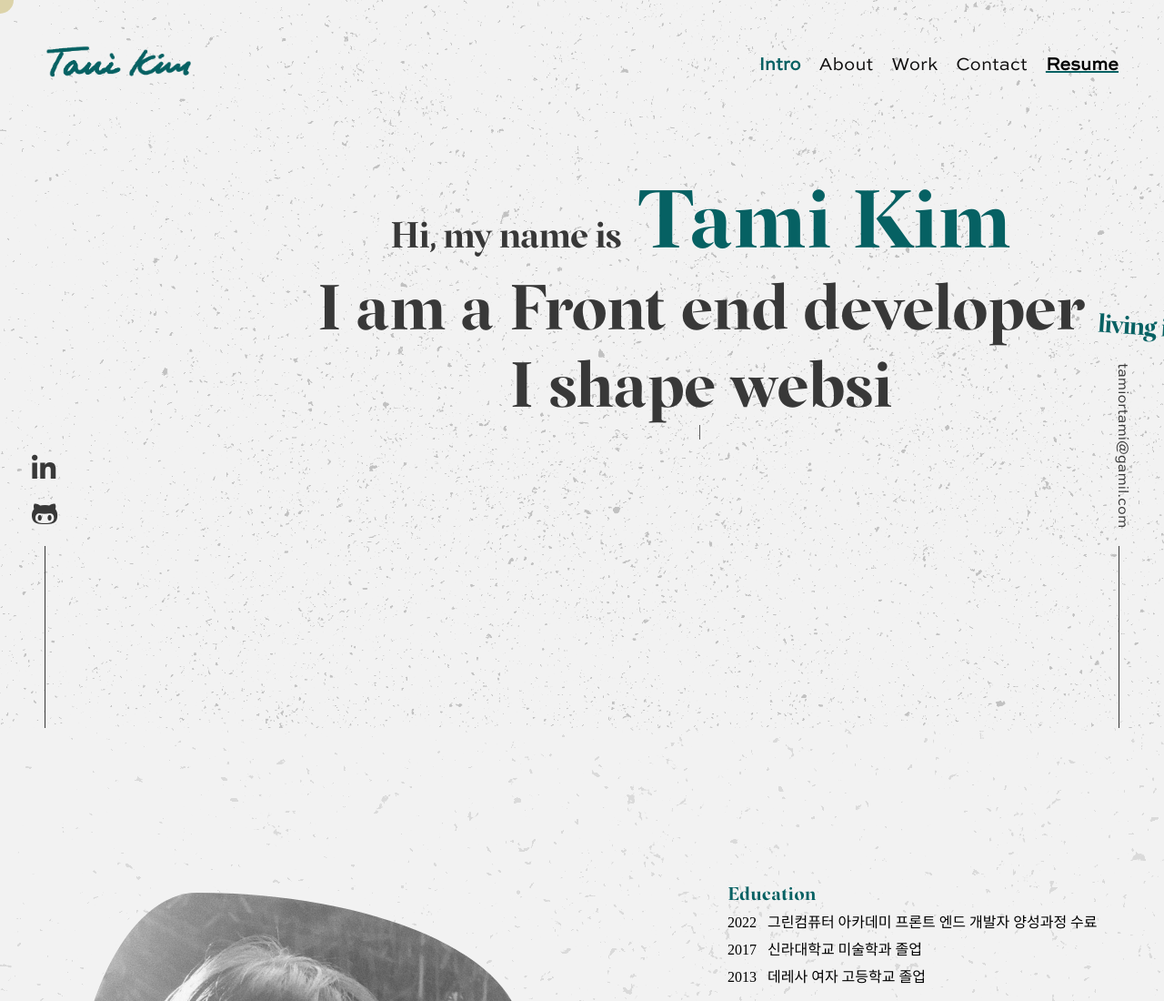
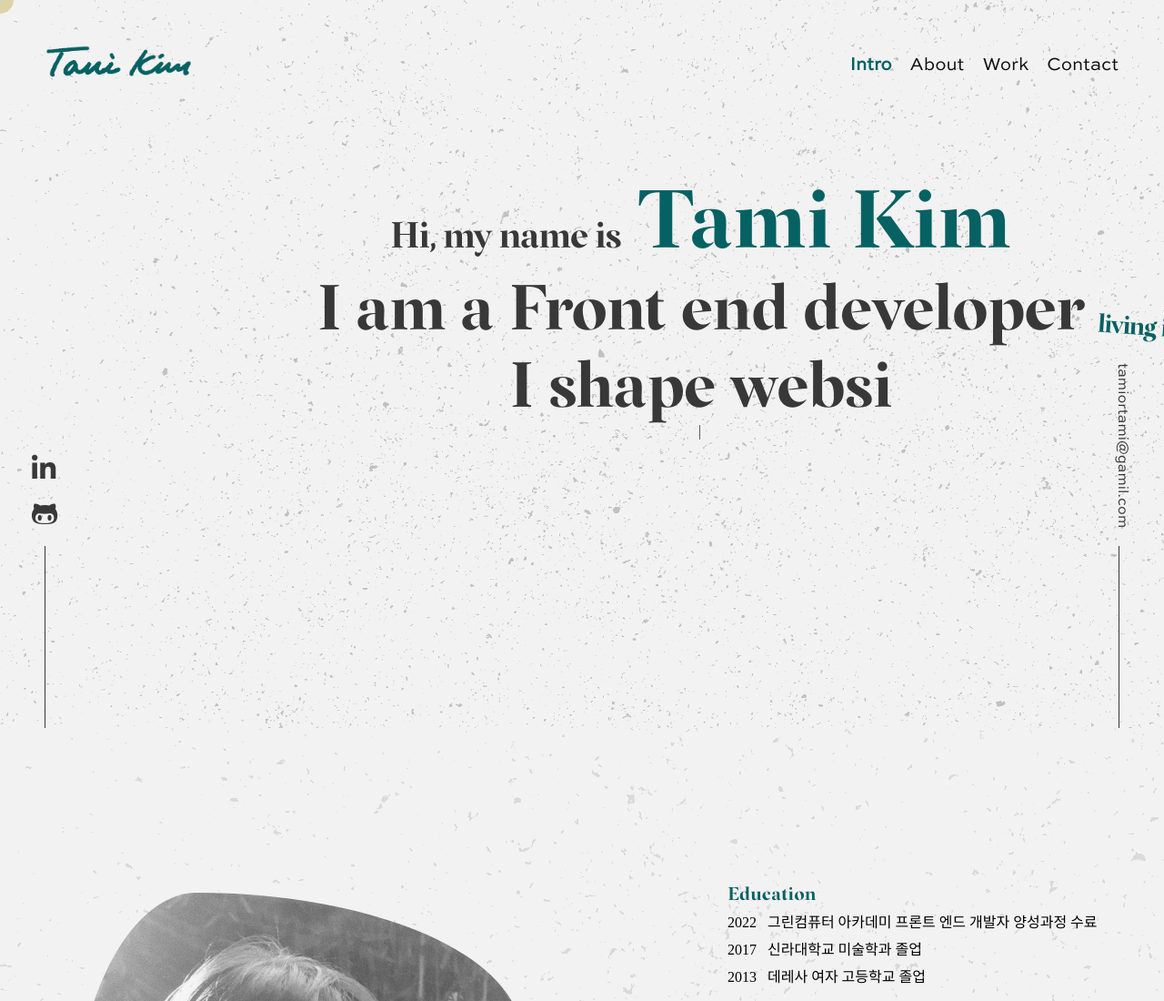
Before and after one commit to tamoimi/tami-old-portfolio, a plain HTML site: page index.html in a window 1280 px wide. Shown: the top 1100 px of the page at 91% size. Drawn offline with nearby package versions, Linux system fonts and the light colour scheme; a script that the page names is missing; a web font is replaced by a local one.

Commit message:
feat: remove resume

```diff
--- a/index.html
+++ b/index.html
@@ -48,7 +48,7 @@
             <li><a href="#page2" class="menu">About</a></li>
             <li><a href="#page4" class="menu">Work</a></li>
             <li><a href="#page10" class="menu">Contact</a></li>
-            <li id="resume" class="pop_up" onclick="resume()">Resume</li>
+            <!-- <li id="resume" class="pop_up" onclick="resume()">Resume</li> -->
             </ul>
     </header>
 
```
